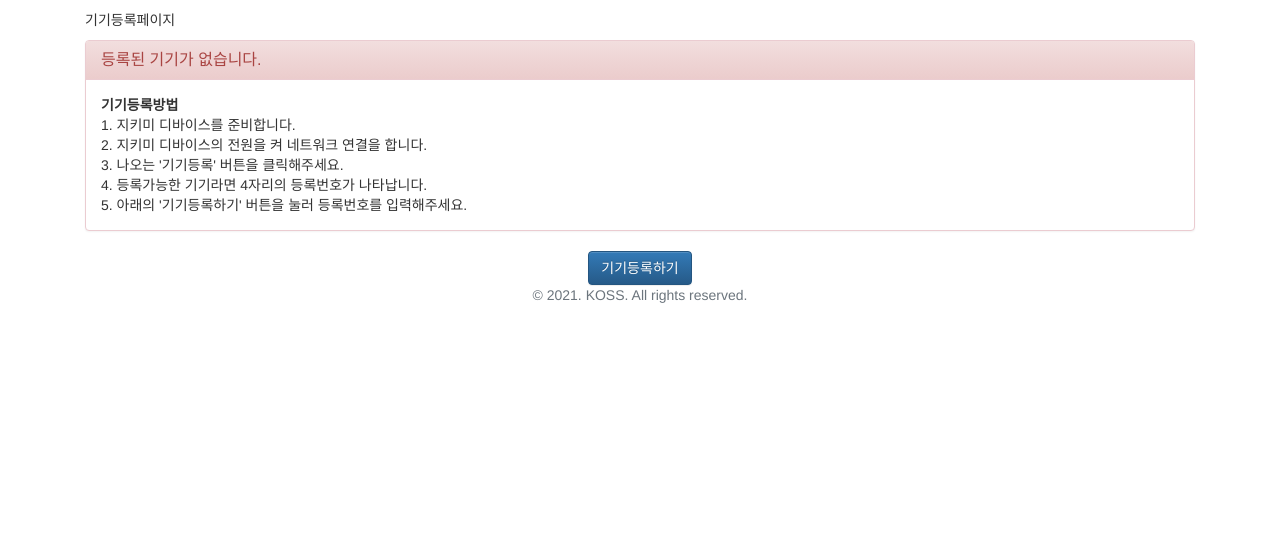
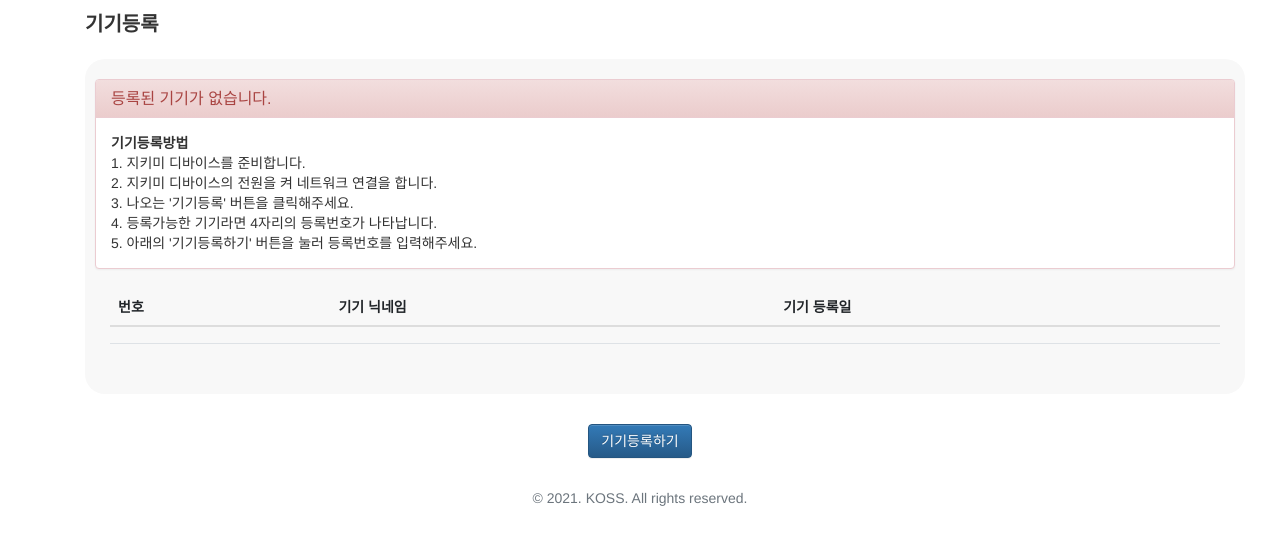
Before and after one commit to ZIKIME2021/server, a Django app: page /manage/ in a window 1280 px wide. Shown: the part 72-617 px from the top of that part. Run offline with Django 3.2, Linux system fonts and the light colour scheme; lists and menus that the app fills with data are empty; the page is wider than the window, and the part outside it is not shown; some libraries are stand-ins or nearby versions.

Commit message:
Design templates and Add detail.html

```diff
--- a/zikime/templates/zikime/manage.html
+++ b/zikime/templates/zikime/manage.html
@@ -2,22 +2,66 @@
 
 {% block content %}
 <style>
-    .modal-backdrop{z-index:-1}
-    .device-modal-title{font-weight:bold;font-size:20px}
-    #device-title{font-family:'dotum';border:1px solid #ccc;width:80%;height:40px;box-sizing:border-box;padding:0 10px;}
-    #device-submit{border:none;margin-left:1%;width:18%;height:40px;background-color:#002864;color:#fff}
+   .manage-title {
+      font-weight: bold;
+      font-size: 20px;
+      padding-bottom: 20px;
+   }
+
+   .manage-content {
+      width: 80%;
+      display: table;
+      margin: 0 auto
+   }
+
+   .manage-form-wrap {
+      background-color: #f8f8f8;
+      border-radius: 20px;
+      box-sizing: border-box;
+      padding: 20px 10px
+   }
+
+   .modal-backdrop {
+      z-index: -1
+   }
+
+   .device-modal-title {
+      font-weight: bold;
+      font-size: 20px
+   }
+
+   #device-title {
+      font-family: 'dotum';
+      border: 1px solid #ccc;
+      width: 80%;
+      height: 40px;
+      box-sizing: border-box;
+      padding: 0 10px;
+   }
+
+   #device-submit {
+      border: none;
+      margin-left: 1%;
+      width: 18%;
+      height: 40px;
+      background-color: #002864;
+      color: #fff
+   }
 </style>
 
 <div class="container">
-    <p>기기등록페이지</p>
+
+
+   <div class="manage-content">
+      <div class="manage-title">
+         기기등록
       </div>
-
-<div class="container">
+      <div class="manage-form-wrap">
+         {% comment %} {% if 등록된 기기가 없다면, %} {% endcomment %}
          <div class="panel panel-danger">
             <div class="panel-heading">
                <h3 class="panel-title">등록된 기기가 없습니다.</h3>
             </div>
-    {% comment %} {% if 등록된 기기가 없다면, %} {% endcomment %}
             <div class="panel-body">
                <b>기기등록방법</b><br>
                1. 지키미 디바이스를 준비합니다.<br>
@@ -26,23 +70,53 @@
                4. 등록가능한 기기라면 4자리의 등록번호가 나타납니다.<br>
                5. 아래의 '기기등록하기' 버튼을 눌러 등록번호를 입력해주세요.<br>
             </div>
+         </div>
          {% comment %} {% else %} {% endcomment %}
+         <div class="container my-3">
+            <table class="table">
+                <thead>
+                <tr class="thead-dark">
+                    <th>번호</th>
+                    <th>기기 닉네임</th>
+                    <th>기기 등록일</th>
+                </tr>
+                </thead>
+                <tbody>
+                {% if device_list %}
+                {% for device in device_list %}
+                <tr>
+                    <td>{{ forloop.counter }}</td>
+                    <td>
+                        {% comment %} 기기 상세 페이지로 가는 링크 {% endcomment %}
+                        <a href="{% url 'zikime:detail' device.id %}">{{ device.nickname }}</a>
+                    </td>
+                    <td>{{ device.created_at }}</td>
+                </tr>
+                {% endfor %}
+                {% else %}
+                <tr>
+                    <td colspan="3" 등록기기없음></td>
+                </tr>
+                {% endif %}
+            </tbody>
+        </table>
+        </div>
       </div>
    </div>
 
 
-
    <div style="text-align: center;">
-    <button type="button" class="btn btn-primary" data-toggle="modal" data-target="#device-modal"> 기기등록하기 </button>
+      <button type="button" class="btn btn-primary mt-5 mb-5" data-toggle="modal" data-target="#device-modal"> 기기등록하기
+      </button>
    </div>
-
    <!-- 기기등록하기 모달 Start -->
    <div class="modal" id="device-modal">
       <div class="modal-dialog" role="document">
          <div class="modal-content device-modal-content">
             <div class="modal-header">
                <div class="modal-title device-modal-title">기기등록하기</div>
-          <button type="button" class="close" data-dismiss="modal" aria-label="Close"><span aria-hidden="true">&times;</span></button>
+               <button type="button" class="close" data-dismiss="modal" aria-label="Close"><span
+                     aria-hidden="true">&times;</span></button>
             </div>
             <div class="modal-body">
                <form name="deviceupdate" method="post">
@@ -50,9 +124,13 @@
                   <input type="submit" id="device-submit" value="등록">
                </form>
             </div>
-       <div class="modal-footer"> <button type="button" class="btn btn-default" data-dismiss="modal">닫기</button></div>
+            <div class="modal-footer"> <button type="button" class="btn btn-default" data-dismiss="modal">닫기</button>
+            </div>
          </div>
       </div>
       <!-- 기기등록하기 모달 End -->
 
+
+
+
       {% endblock %}
--- a/zikime/urls.py
+++ b/zikime/urls.py
@@ -9,6 +9,6 @@ urlpatterns = [
     path('search/', views.search),
     path('manage/',views.manage),
     path('mypage/', views.mypage),
-    path('regist/', views.device_regist, name='device_regist'),
     path('signup/', views.signup, name='signup'),
+    path('detail/', views.detail),
 ]
--- a/zikime/views.py
+++ b/zikime/views.py
@@ -79,6 +79,8 @@ def signup(request):
     #         user.save()
     #     return render(request, 'zikime/signup.html',res_data)
 
-def device_regist(request):
-    form = forms.RegistFrom()
-    return render(request, 'regist.html', {'form': form})
+def detail(request):
+    return render(
+    request,
+    'zikime/detail.html',
+)
```
Also changed, not shown: zikime/templates/zikime/base.html (+14 -8 lines), zikime/templates/zikime/detail.html (added, +24 -0 lines), zikime/templates/zikime/index.html (+20 -6 lines), zikime/templates/zikime/mypage.html (+42 -8 lines), zikime/templates/zikime/navbar.html (+17 -13 lines), zikime/templates/zikime/regist.html (deleted, +0 -12 lines), zikime/templates/zikime/signup.html (+14 -5 lines). Lines whose indentation alone changed are shown as unchanged.
